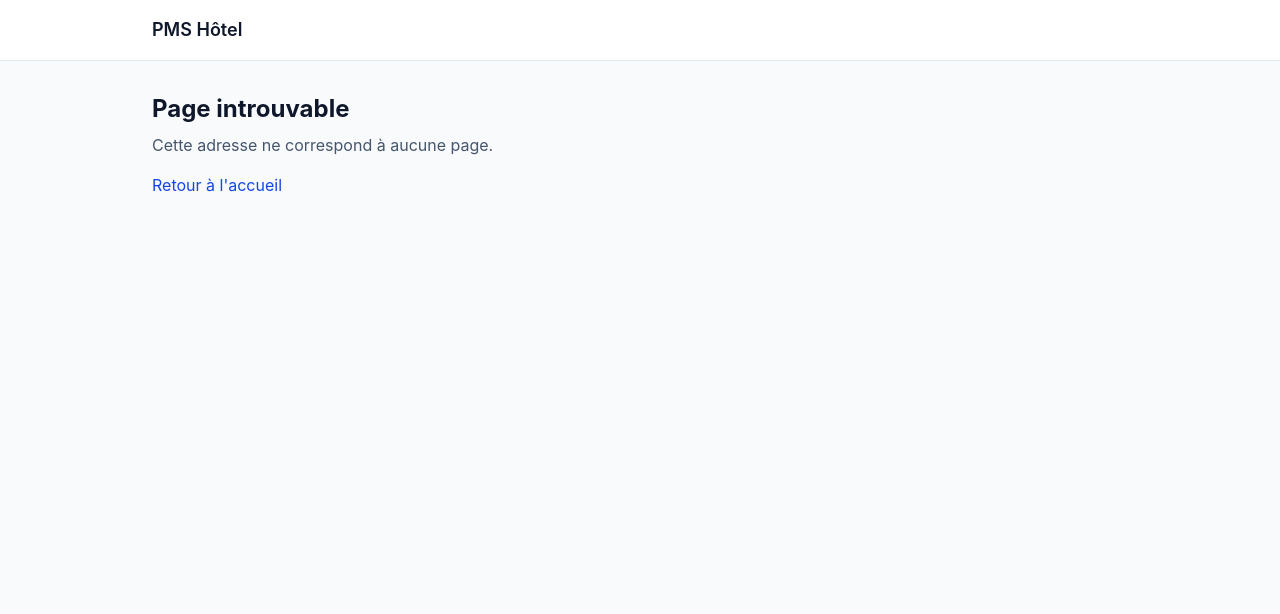
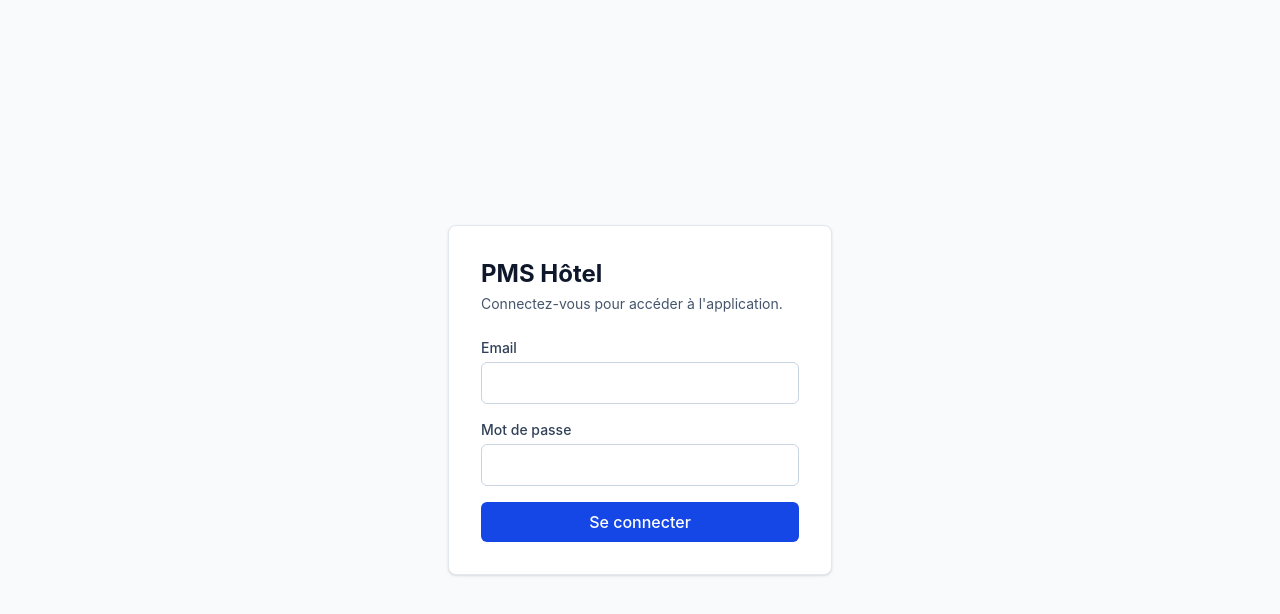
Before and after one commit to RamySL/Hotels_PMS, a React (Vite) app in the folder frontend/: page /login in a window 1280 px wide. Shown: the top 614 px of the page. Built offline with nearby package versions, Linux system fonts and the light colour scheme.

Commit message:
feat(auth): page de connexion

```diff
--- a/frontend/package.json
+++ b/frontend/package.json
@@ -27,6 +27,7 @@
     "@testing-library/dom": "^10.4.2",
     "@testing-library/jest-dom": "^7.0.1",
     "@testing-library/react": "^16.3.3",
+    "@testing-library/user-event": "^14.6.7",
     "@types/node": "^24.13.3",
     "@types/react": "^19.2.18",
     "@types/react-dom": "^19.2.7",
--- a/frontend/src/app/routes.tsx
+++ b/frontend/src/app/routes.tsx
@@ -1,9 +1,12 @@
 import type { RouteObject } from "react-router";
+import { LoginPage } from "@/features/auth/LoginPage";
 import { HomePage } from "./HomePage";
 import { Layout } from "./Layout";
 import { NotFoundPage } from "./NotFoundPage";
 
 export const routes: RouteObject[] = [
+  // Page autonome, sans l'en-tête de l'application
+  { path: "/login", element: <LoginPage /> },
   {
     element: <Layout />,
     children: [
--- /dev/null
+++ b/frontend/src/features/auth/LoginPage.tsx
@@ -0,0 +1,133 @@
+import { useState, type FormEvent } from "react";
+import { Navigate, useLocation, type Location } from "react-router";
+import { ApiError } from "@/shared/lib/apiClient";
+import { login } from "./api";
+import { getLastEndReason } from "./session";
+import { useSession } from "./useSession";
+
+const INPUT_CLASS =
+  "mt-1 block w-full rounded-md border border-slate-300 px-3 py-2 text-slate-900 focus:border-blue-600 focus:ring-1 focus:ring-blue-600 focus:outline-none";
+
+export function LoginPage() {
+  const session = useSession();
+  const location = useLocation();
+  const [expired] = useState(() => getLastEndReason() === "expired");
+  const [email, setEmail] = useState("");
+  const [password, setPassword] = useState("");
+  const [submitting, setSubmitting] = useState(false);
+  const [error, setError] = useState<string | null>(null);
+  const [fieldErrors, setFieldErrors] = useState<Record<string, string>>({});
+
+  // Une session ouverte, déjà ou par ce formulaire, mène à la page demandée au départ
+  if (session) {
+    const from = (location.state as { from?: Location } | null)?.from;
+    return <Navigate to={from ?? "/"} replace />;
+  }
+
+  async function handleSubmit(event: FormEvent<HTMLFormElement>) {
+    event.preventDefault();
+    setSubmitting(true);
+    setError(null);
+    setFieldErrors({});
+    try {
+      await login(email, password);
+    } catch (e) {
+      setError(
+        e instanceof ApiError
+          ? e.message
+          : "Une erreur inattendue est survenue.",
+      );
+      setFieldErrors(e instanceof ApiError ? e.errors : {});
+      setPassword("");
+      setSubmitting(false);
+    }
+  }
+
+  return (
+    <main className="flex min-h-screen items-center justify-center bg-slate-50 px-4">
+      <div className="w-full max-w-sm rounded-lg border border-slate-200 bg-white p-8 shadow-sm">
+        <h1 className="text-2xl font-bold text-slate-900">PMS Hôtel</h1>
+        <p className="mt-1 text-sm text-slate-600">
+          Connectez-vous pour accéder à l'application.
+        </p>
+
+        {expired && (
+          <p
+            role="status"
+            className="mt-4 rounded-md bg-amber-50 px-3 py-2 text-sm text-amber-800"
+          >
+            Votre session a expiré, reconnectez-vous.
+          </p>
+        )}
+        {error && (
+          <p
+            role="alert"
+            className="mt-4 rounded-md bg-red-50 px-3 py-2 text-sm text-red-700"
+          >
+            {error}
+          </p>
+        )}
+
+        <form onSubmit={handleSubmit} className="mt-6 space-y-4">
+          <div>
+            <label
+              htmlFor="email"
+              className="block text-sm font-medium text-slate-700"
+            >
+              Email
+            </label>
+            <input
+              id="email"
+              type="email"
+              autoComplete="username"
+              required
+              value={email}
+              onChange={(event) => setEmail(event.target.value)}
+              aria-invalid={fieldErrors.email ? true : undefined}
+              aria-describedby={fieldErrors.email ? "email-error" : undefined}
+              className={INPUT_CLASS}
+            />
+            {fieldErrors.email && (
+              <p id="email-error" className="mt-1 text-sm text-red-700">
+                {fieldErrors.email}
+              </p>
+            )}
+          </div>
+          <div>
+            <label
+              htmlFor="password"
+              className="block text-sm font-medium text-slate-700"
+            >
+              Mot de passe
+            </label>
+            <input
+              id="password"
+              type="password"
+              autoComplete="current-password"
+              required
+              value={password}
+              onChange={(event) => setPassword(event.target.value)}
+              aria-invalid={fieldErrors.password ? true : undefined}
+              aria-describedby={
+                fieldErrors.password ? "password-error" : undefined
+              }
+              className={INPUT_CLASS}
+            />
+            {fieldErrors.password && (
+              <p id="password-error" className="mt-1 text-sm text-red-700">
+                {fieldErrors.password}
+              </p>
+            )}
+          </div>
+          <button
+            type="submit"
+            disabled={submitting}
+            className="w-full rounded-md bg-blue-700 px-4 py-2 font-medium text-white hover:bg-blue-800 disabled:cursor-not-allowed disabled:opacity-60"
+          >
+            {submitting ? "Connexion…" : "Se connecter"}
+          </button>
+        </form>
+      </div>
+    </main>
+  );
+}
```
Also changed, not shown: 2 other files (tests, documents, lock files or other folders).
